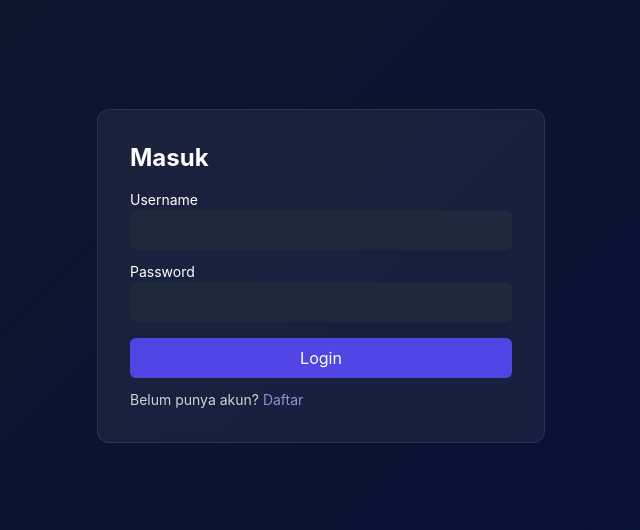
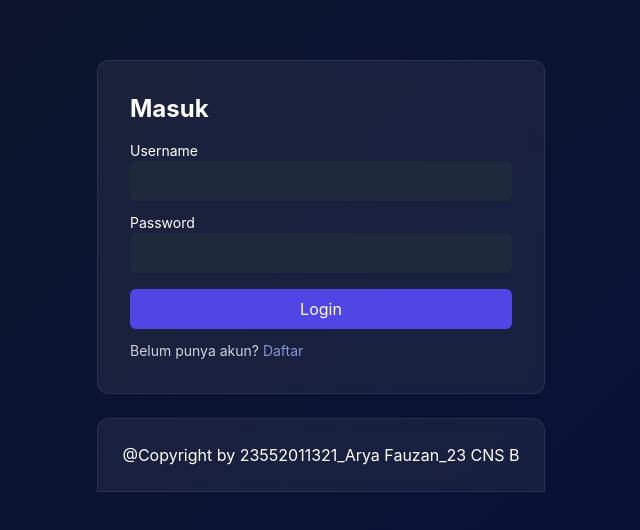
Before and after one commit to aryafauzan14/Utsweb1, a plain HTML site: page project-web/login.html in a window 1280 px wide. Shown: the part 124-654 px from the top of the page, without its empty margins (319-959 px from the left). Drawn offline with nearby package versions, Linux system fonts and the light colour scheme.

Commit message:
Update footer dan perbaikan layout menu.html

```diff
--- a/project-web/login.html
+++ b/project-web/login.html
@@ -7,12 +7,26 @@
 
   <script src="https://cdn.tailwindcss.com"></script>
   <style>
-    body { background:linear-gradient(135deg,#0f172a,#07103a); color:#fff; font-family:Inter,Arial; }
-    .glass { background: rgba(255,255,255,0.06); backdrop-filter: blur(6px); border:1px solid rgba(255,255,255,0.08); }
+    body {
+      background: linear-gradient(135deg,#0f172a,#07103a);
+      color: #fff;
+      font-family: Inter, Arial;
+      display: flex;
+      flex-direction: column;
+      min-height: 100vh;
+    }
+    .glass {
+      background: rgba(255,255,255,0.06);
+      backdrop-filter: blur(6px);
+      border: 1px solid rgba(255,255,255,0.08);
+    }
+    footer {
+      margin-top: auto;
+    }
   </style>
 </head>
 
-<body class="min-h-screen flex items-center justify-center p-6">
+<body class="p-6 flex flex-col items-center justify-center">
 
   <div class="glass p-8 rounded-xl w-full max-w-md">
     <h2 class="text-2xl font-bold mb-4">Masuk</h2>
@@ -32,6 +46,11 @@
       <a href="register.html" class="text-indigo-300">Daftar</a>
     </p>
   </div>
+
+  <!-- FOOTER -->
+  <footer class="p-6 text-center glass rounded-t-xl w-full max-w-md mt-6">
+    <p>@Copyright by 23552011321_Arya Fauzan_23 CNS B</p>
+  </footer>
 
   <script>
     document.getElementById('loginForm').addEventListener('submit', e => {
```
Also changed, not shown: project-web/kelola-akun.html (+5 -0 lines), project-web/menu.html (+13 -2 lines), project-web/register.html (+20 -4 lines), project-web/tambah-info.html (+21 -5 lines), README.md, project-web/assets/img/delete.png (added), project-web/assets/img/detail.png (added), project-web/assets/img/id.png (added), project-web/assets/img/index.png (added), project-web/assets/img/info.png (added), project-web/assets/img/kelola.png (added), project-web/assets/img/login.png (added), project-web/assets/img/menu.png (added), project-web/assets/img/perusahaan.png (added), 2 more files.
